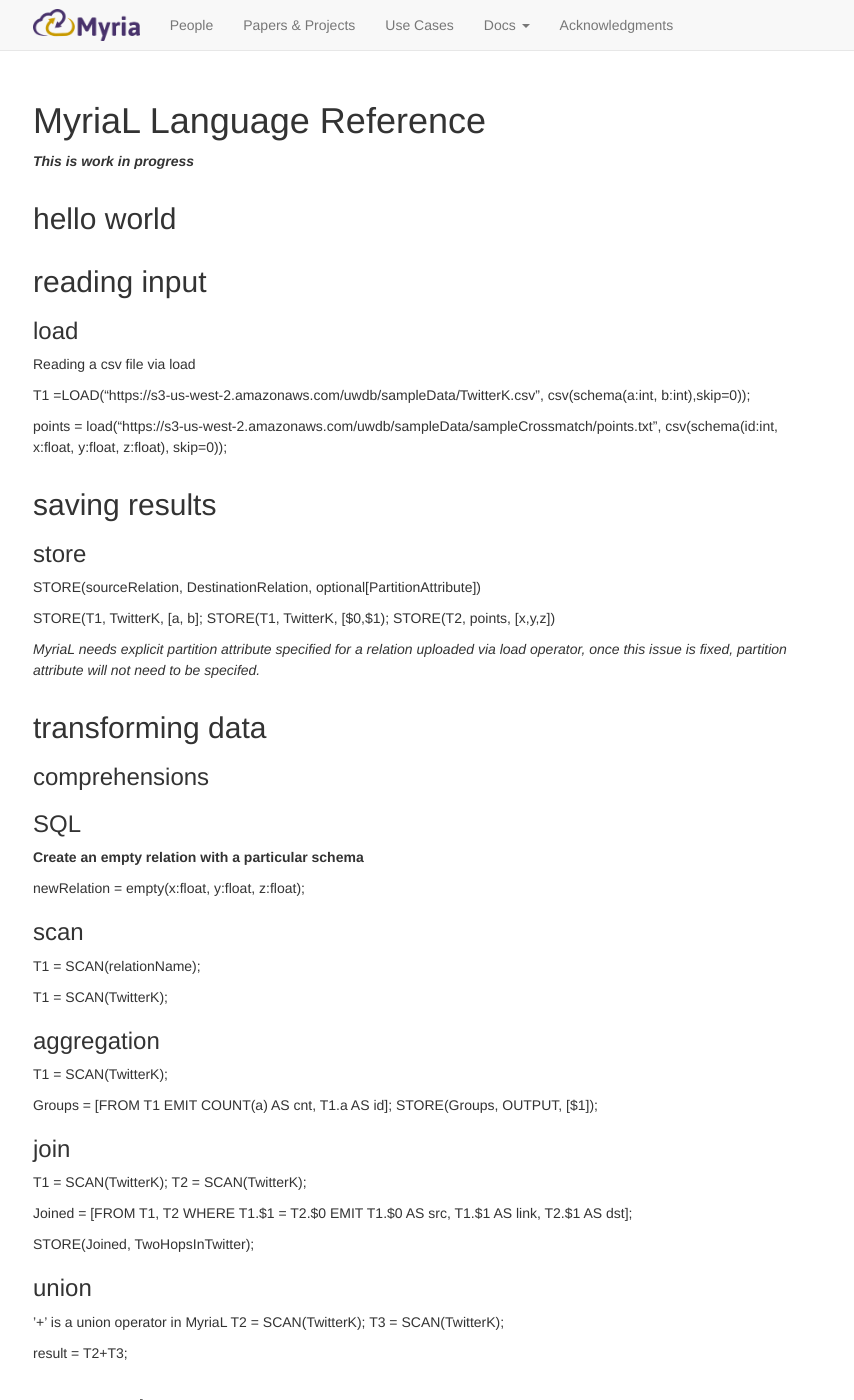
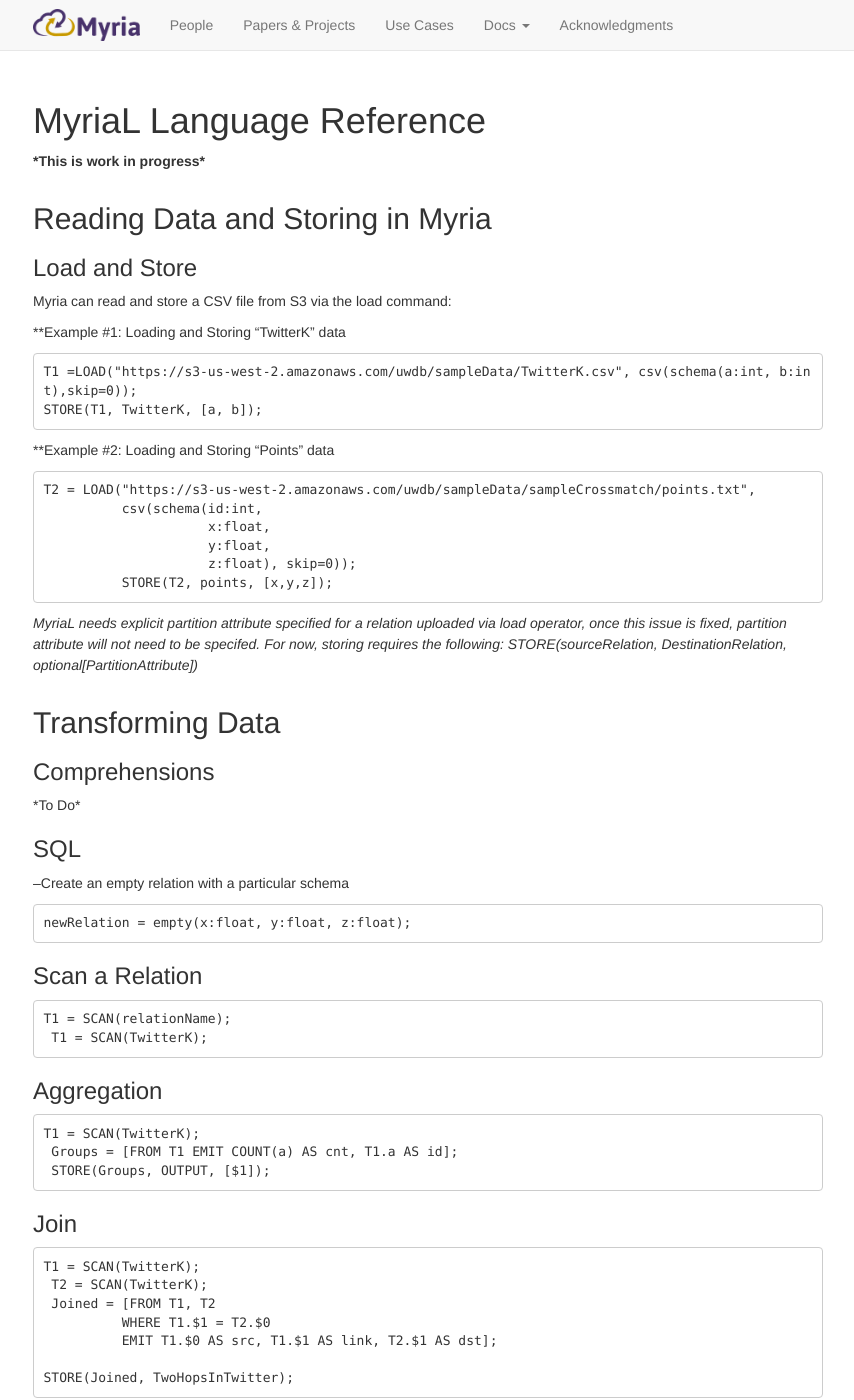
Before and after one commit to uwescience/myria-website, a Jekyll site: the page built from docs/myrial-reference.md, in a window 1280 px wide and 1400 px high. Shown: the whole window, without its empty margins (212-1066 px from the left). Built offline with Jekyll 4.4.1, drawn with Linux system fonts in a browser that asks for light colours; nearby versions of some CDN libraries; Markdown is read by kramdown in place of the engine named in the settings; some of the changed text lies outside the part shown.

Commit message:
Update myrial-reference.md

```diff
--- a/docs/myrial-reference.md
+++ b/docs/myrial-reference.md
@@ -6,117 +6,127 @@
 MyriaL Language Reference
 =========================
 
-***This is work in progress***
+**\*This is work in progress\***
 
-##hello world
-##reading input
+##Reading Data and Storing in Myria
 
-###load
-Reading a csv file via load
+###Load and Store
+Myria can read and store a CSV file from S3 via the load command:
 
-T1 =LOAD("https://s3-us-west-2.amazonaws.com/uwdb/sampleData/TwitterK.csv", csv(schema(a:int, b:int),skip=0));
+**Example #1: Loading and Storing "TwitterK" data
 
-points = load("https://s3-us-west-2.amazonaws.com/uwdb/sampleData/sampleCrossmatch/points.txt",
+    T1 =LOAD("https://s3-us-west-2.amazonaws.com/uwdb/sampleData/TwitterK.csv", csv(schema(a:int, b:int),skip=0));
+    STORE(T1, TwitterK, [a, b]);
+
+**Example #2: Loading and Storing "Points" data
+
+    T2 = LOAD("https://s3-us-west-2.amazonaws.com/uwdb/sampleData/sampleCrossmatch/points.txt",
               csv(schema(id:int,
                          x:float,
                          y:float,
                          z:float), skip=0));
+              STORE(T2, points, [x,y,z]);
 
-##saving results
-###store
+*MyriaL needs explicit partition attribute specified for a relation uploaded via load operator, once this issue is fixed, partition attribute will not need to be specifed. For now, storing requires the following: STORE(sourceRelation, DestinationRelation, optional[PartitionAttribute])*
 
-STORE(sourceRelation, DestinationRelation, optional[PartitionAttribute])
+##Transforming Data
+###Comprehensions
+\*To Do*
 
-STORE(T1, TwitterK, [a, b];
-STORE(T1, TwitterK, [$0,$1);
-STORE(T2, points, [x,y,z])
+###SQL
+--Create an empty relation with a particular schema
 
+    newRelation = empty(x:float, y:float, z:float);
 
-*MyriaL needs explicit partition attribute specified for a relation uploaded via load operator, once this issue is fixed, partition attribute will not need to be specifed.*
+###Scan a Relation
 
+    T1 = SCAN(relationName);
+     T1 = SCAN(TwitterK);
 
-##transforming data
-###comprehensions
-###SQL
-__Create an empty relation with a particular schema__
+###Aggregation
 
-newRelation = empty(x:float, y:float, z:float);
+    T1 = SCAN(TwitterK);
+     Groups = [FROM T1 EMIT COUNT(a) AS cnt, T1.a AS id];
+     STORE(Groups, OUTPUT, [$1]);
 
+###Join
 
-###scan
-T1 = SCAN(relationName);
+    T1 = SCAN(TwitterK);
+     T2 = SCAN(TwitterK);
+     Joined = [FROM T1, T2
+              WHERE T1.$1 = T2.$0
+              EMIT T1.$0 AS src, T1.$1 AS link, T2.$1 AS dst];
 
-T1 = SCAN(TwitterK);
+    STORE(Joined, TwoHopsInTwitter);
 
+###Union
+-- '+' is a union operator in MyriaL
 
-###aggregation
-T1 = SCAN(TwitterK);
+    T2 =  SCAN(TwitterK);
+     T3 = SCAN(TwitterK);
+     result = T2+T3;
+     STORE(result, union_result);
 
-Groups = [FROM T1 EMIT COUNT(a) AS cnt, T1.a AS id];
-STORE(Groups, OUTPUT, [$1]);
+##Expressions
+###Arithmetic
 
-###join
-T1 = SCAN(TwitterK);
-T2 = SCAN(TwitterK);
+    T3 = [FROM SCAN(TwitterK) as t EMIT sin(a)/4 + b AS x];
+    STORE(T3, ArithmeticExample);
 
-Joined = [FROM T1, T2
-          WHERE T1.$1 = T2.$0
-          EMIT T1.$0 AS src, T1.$1 AS link, T2.$1 AS dst];
+    --Unicode math operators ≤, ≥, ≠
 
-STORE(Joined, TwoHopsInTwitter);
+    T4 = [FROM SCAN(TwitterK) as t WHERE $0 ≤ $1 and $0 ≠ $1 and $1 ≥ $0 EMIT *];
+    STORE(T4,  ArithmeticExample2);
 
+###Constants
+--A constant as a singleton relation
 
-###union
-'+' is a union operator in MyriaL
-T2 =  SCAN(TwitterK);
-T3 = SCAN(TwitterK);
+    N = [2];
 
-result = T2+T3;
+###Literals
+##Loops
+
+    DO
+      stats = [FROM scan(points) as points EMIT avg(x) AS mean, stdev(x) AS std];
+      NewBad = [FROM scan(points) as points, stats WHERE abs(x - mean) > 10 * std EMIT points.*];
+      points = diff(scan(points), NewBad);
+      continue = [FROM NewBad EMIT count(NewBad.x) > 0];
+    WHILE continue;
 
 
 
-##expressions
-###arithmetic
-T3 = [FROM T1 EMIT sin(a)/4 + b AS x];
-
-__Unicode math operators ≤, ≥, ≠__
-
-out = [FROM TwitterK WHERE $0 ≤ $1 and $0 ≠ $1 and $1 ≥ $0 EMIT *];
-
-
-###constants
-__A constant as a singleton relation__
-
-N = [2];
-
-###literals
-##loops
-
-DO
-  stats = [FROM points EMIT avg(x) AS mean, stdev(x) AS std];
-  NewBad = [FROM points, stats WHERE abs(x - mean) > N * std EMIT points.*];
-  points = diff(points, NewBad);
-  continue = [FROM NewBad EMIT count(NewBad.x) > 0];
-WHILE continue;
-
-
-##functions
+##Functions
 __User-defined function to calculate modulo operation__
 
- def mod(x, n): x - int(x/n)*n;
+    def mod(x, n): x - int(x/n)*n;
+    T1 = [from scan(TwitterK) as t emit mod($0, $1)];
+    STORE(T1, udf_result);
 
 
  __User-defined aggregate function__
 
-apply RunningMean(value) {
+    apply RunningMean(value) {
       -- initialize the custom state, set cnt = 0 and summ = 0
-      [0 AS cnt, 0 AS summ];
+      [0 as cnt, 0 as running_sum];
       -- for each record, add one one to the count (cnt) and add the record value to the sum (summ)
-      [cnt + 1 AS cnt, summ + value AS summ];
+      [cnt + 1, running_sum + value];
       -- on each record, produce the running sum divided by the running count
-      s / c;
-};
+      running_sum / cnt;
+    };
+    T1 = [from scan(TwitterK) as t emit RunningMean($0)];
+    STORE(T1, twitter_running_mean);
 
-##stateful apply
-##comments
-Myria Catalog is case sensitive.
+##Stateful Apply
+-- Applying a counter for each partition of the TwitterK relation
+
+    APPLY counter() {
+      [0 AS c];
+      [c + 1];
+      c;
+    };
+    T1 = SCAN(TwitterK);
+    T2 = [FROM T1 EMIT $0, counter()];
+    STORE (T2, K);
+
+##Comments
+The Myria Catalog is case sensitive, so please make sure to Scan the correct relation name.
```
